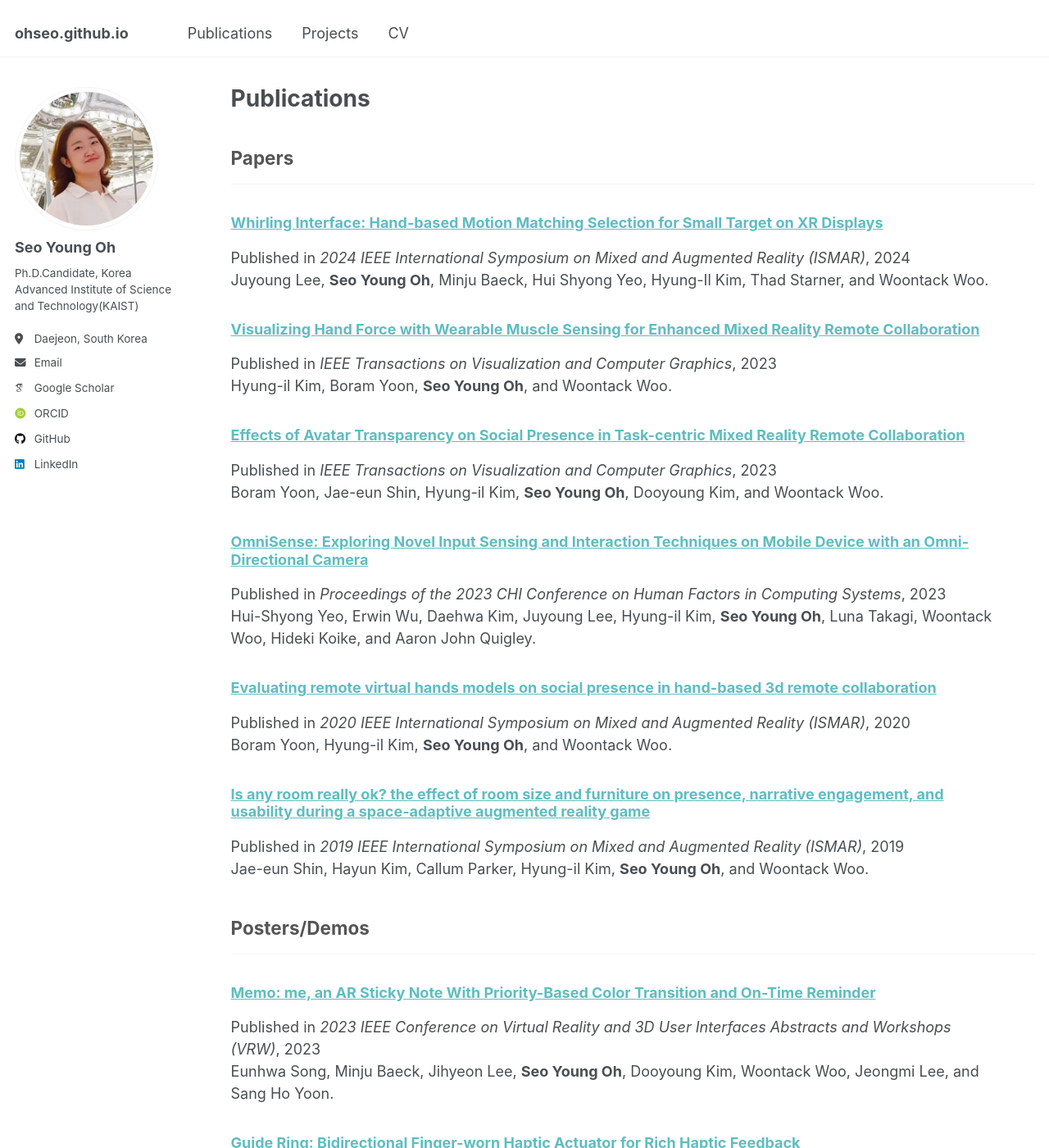
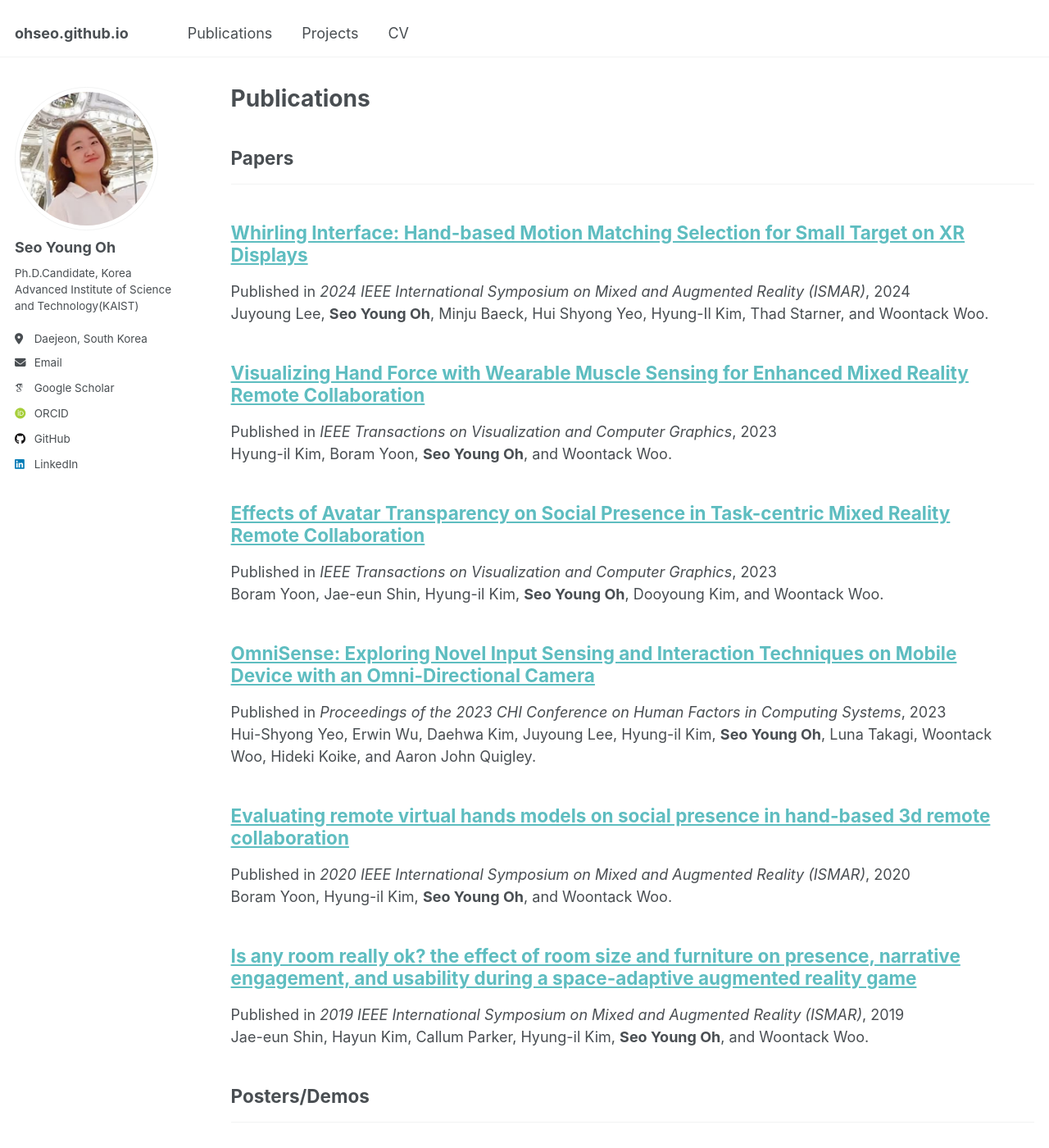
Before and after one commit to ohseo/ohseo.github.io, a Jekyll site: the page built from _pages/publications.html, in a window 1280 px wide and 1400 px high. Shown: the whole window at 82% size. Built offline with Jekyll 4.4.1, drawn with Linux system fonts in a browser that asks for light colours; some web fonts are replaced.

Commit message:
changed font size.

```diff
--- a/_includes/archive-single-short.html
+++ b/_includes/archive-single-short.html
@@ -26,13 +26,13 @@
       </div>
     {% endif %}
 
-    <h3 class="archive__item-title" itemprop="headline">
+    <h2 class="archive__item-title" itemprop="headline">
       {% if post.link %}
         <a href="{{ post.link }}">{{ title }}</a> <a href="{{ base_path }}{{ post.url }}" rel="permalink"><i class="fa fa-link" aria-hidden="true" title="permalink"></i><span class="sr-only">Permalink</span></a>
       {% else %}
         <a href="{{ base_path }}{{ post.url }}" rel="permalink">{{ title }}</a>
       {% endif %}
-    </h3>
+    </h2>
 
     {% if post.read_time %}
       <p class="page__meta"><i class="fa fa-clock" aria-hidden="true"></i> {% include read-time.html %}</p>
--- a/_sass/_themes.scss
+++ b/_sass/_themes.scss
@@ -7,7 +7,7 @@
    ========================================================================== */
 
 /* Used to set the size for <em> */
-$doc-font-size              : 16;
+$doc-font-size              : 12; // 16;
 
 /* Paragraph indention */
 $paragraph-indent           : false; // true, false (default)
--- a/_sass/layout/_base.scss
+++ b/_sass/layout/_base.scss
@@ -38,7 +38,6 @@ h1 {
 
 h2 {
   font-size: $type-size-4;
-  color: #555555 !important;
 }
 
 h3 {
```
